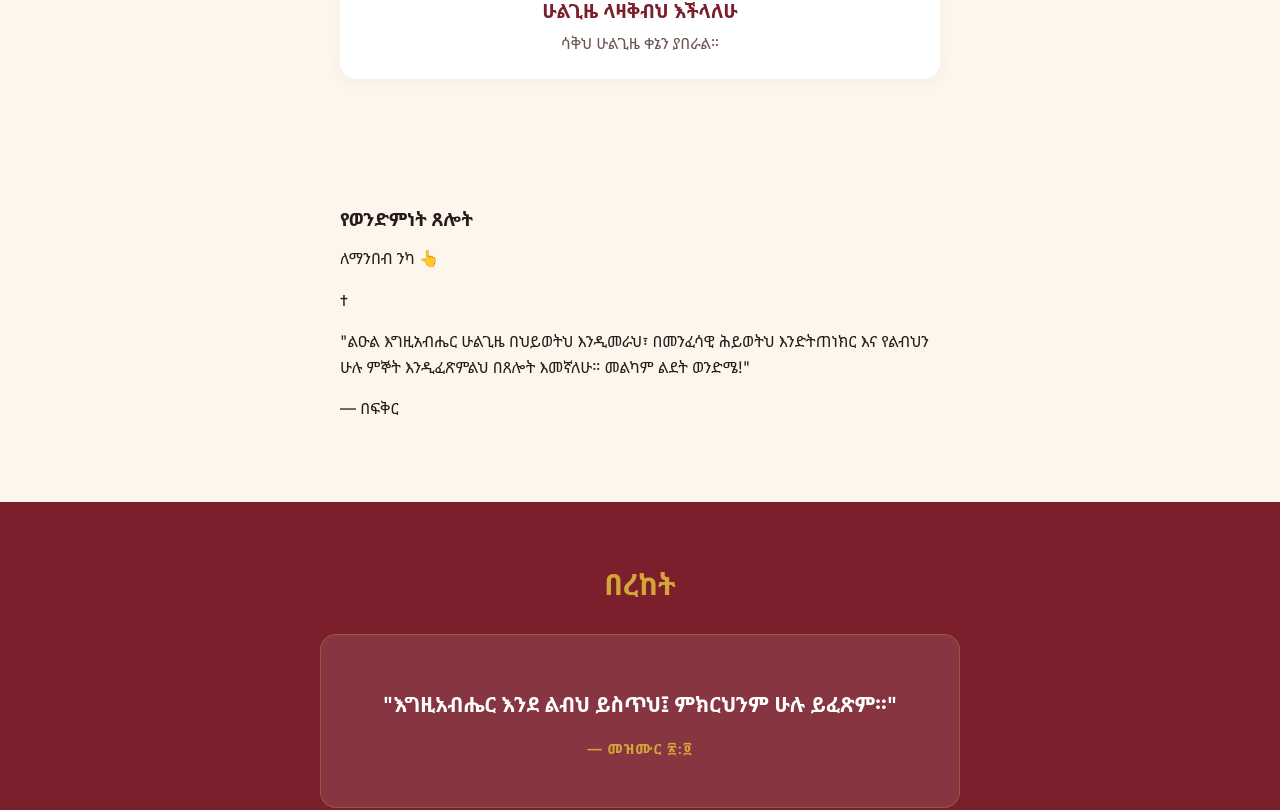
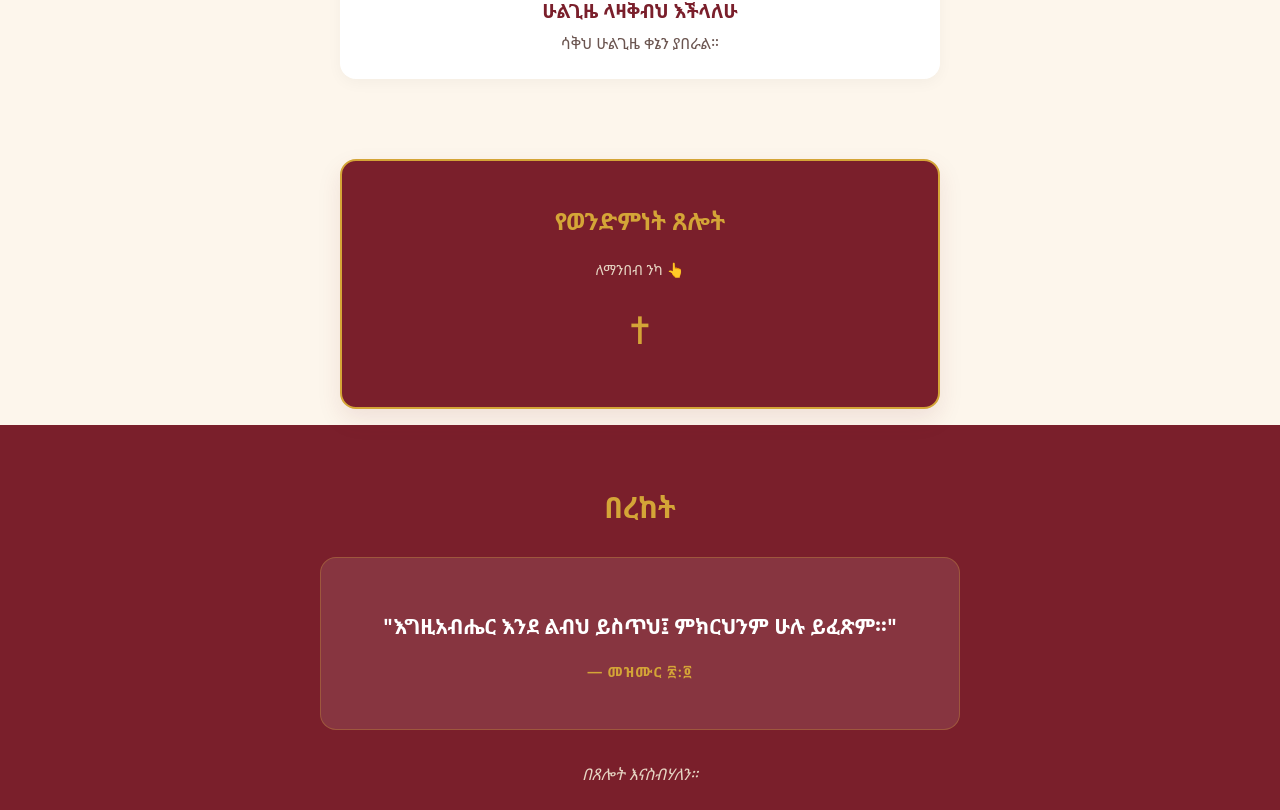
Before and after one commit to singiten/verse, a React (Vite) app: page / in a window 1280 px wide. Shown: the part 1596-2406 px from the top of the page. Built offline with nearby package versions, Linux system fonts and the light colour scheme.

Commit message:
Add card animations and flip card effect; remove wishes
Added global card animations and a flip card effect for prayer sections. Removed the wishes section and adjusted related styles.

```diff
--- a/src/styles/sections.css
+++ b/src/styles/sections.css
@@ -3,6 +3,7 @@ section {
   max-width: var(--maxw);
   margin: 0 auto;
 }
+
 /* Language Toggle */
 .lang-toggle {
   position: fixed;
@@ -82,6 +83,7 @@ section {
   from { opacity: 0; transform: translateY(10px); }
   to { opacity: 1; transform: translateY(0); }
 }
+
 /* Shared Section Styles */
 .section-container {
   padding: 4rem 1.25rem;
@@ -97,6 +99,28 @@ section {
 
 .text-center {
   text-align: center;
+}
+
+/* =========================================
+   NEW: Global Card Animations (Pop & Float)
+   ========================================= */
+.card, .reason-card, .favorite-verse-card, .gallery-item {
+  animation: floatUp 0.6s ease-out forwards;
+}
+
+/* Make them bounce gently when hovered/idle */
+.card:hover, .reason-card:hover, .favorite-verse-card:hover {
+  animation: gentleFloat 3s ease-in-out infinite;
+}
+
+@keyframes floatUp {
+  0% { opacity: 0; transform: translateY(30px); }
+  100% { opacity: 1; transform: translateY(0); }
+}
+
+@keyframes gentleFloat {
+  0%, 100% { transform: translateY(0); }
+  50% { transform: translateY(-5px); }
 }
 
 /* Message Section */
@@ -124,6 +148,132 @@ section {
   color: var(--maroon);
   font-size: 1.1rem;
   text-align: right;
+}
+
+/* Sibling Reasons Section */
+.reasons-section {
+  background-color: var(--cream);
+  padding-top: 1rem; /* Pull it closer to the message */
+}
+
+.reasons-grid {
+  display: grid;
+  gap: 1rem;
+  margin-top: 1.5rem;
+}
+
+.reason-card {
+  background: white;
+  padding: 1.5rem;
+  border-radius: var(--radius);
+  text-align: center;
+  box-shadow: 0 4px 15px rgba(0, 0, 0, 0.04);
+  border-top: 4px solid var(--gold);
+}
+
+.reason-title {
+  font-size: 1.2rem;
+  color: var(--maroon);
+  margin-bottom: 0.5rem;
+}
+
+.reason-desc {
+  font-size: 1rem;
+  color: var(--muted);
+  margin: 0;
+  line-height: 1.5;
+}
+
+/* =========================================
+   NEW: Sibling Prayer Flip Card
+   ========================================= */
+.prayer-section {
+  background-color: var(--cream);
+  padding-top: 1rem;
+  padding-bottom: 1rem;
+}
+
+.flip-card {
+  background-color: transparent;
+  width: 100%;
+  height: 250px; /* Slightly taller to fit text */
+  perspective: 1000px; /* Gives the 3D effect */
+  cursor: pointer;
+}
+
+.flip-card-inner {
+  position: relative;
+  width: 100%;
+  height: 100%;
+  text-align: center;
+  transition: transform 0.8s;
+  transform-style: preserve-3d;
+}
+
+/* The flip happens here */
+.flip-card.flipped .flip-card-inner {
+  transform: rotateY(180deg);
+}
+
+.flip-card-front, .flip-card-back {
+  position: absolute;
+  width: 100%;
+  height: 100%;
+  -webkit-backface-visibility: hidden; /* Safari */
+  backface-visibility: hidden;
+  border-radius: var(--radius);
+  display: flex;
+  flex-direction: column;
+  align-items: center;
+  justify-content: center;
+  padding: 1.5rem;
+  box-shadow: 0 10px 25px rgba(122, 31, 43, 0.1);
+}
+
+/* Front Styling */
+.flip-card-front {
+  background: var(--maroon);
+  color: white;
+  border: 2px solid var(--gold);
+}
+
+.prayer-title {
+  color: var(--gold);
+  font-size: 1.5rem;
+  margin-bottom: 0.5rem;
+}
+
+.tap-hint {
+  font-size: 0.9rem;
+  color: #e6d5c3;
+  margin-bottom: 1rem;
+}
+
+.cross-icon {
+  font-size: 2.5rem;
+  color: var(--gold);
+}
+
+/* Back Styling */
+.flip-card-back {
+  background: white;
+  color: var(--ink);
+  transform: rotateY(180deg);
+  border: 2px solid var(--gold);
+}
+
+.prayer-text {
+  font-size: 1.1rem;
+  line-height: 1.6;
+  font-weight: 600;
+  color: var(--maroon);
+  margin-bottom: 1rem;
+}
+
+.prayer-sign {
+  font-size: 0.9rem;
+  color: var(--muted);
+  font-style: italic;
 }
 
 /* Blessing Section */
@@ -171,6 +321,7 @@ section {
   color: #e6d5c3;
   font-style: italic;
 }
+
 /* Gallery Section */
 .gallery-scroll {
   display: flex;
@@ -208,88 +359,6 @@ section {
   background: white;
 }
 
-/* Wishes Section */
-.wishes-section {
-  background-color: #f7ece1;
-}
-
-.wishes-list {
-  display: flex;
-  flex-direction: column;
-  gap: 1rem;
-  margin-bottom: 2rem;
-}
-
-.wish-card {
-  background: white;
-  padding: 1.25rem;
-  border-radius: var(--radius);
-  border-left: 4px solid var(--gold);
-  box-shadow: 0 4px 10px rgba(0,0,0,0.05);
-}
-
-.wish-text {
-  margin: 0 0 0.5rem 0;
-  font-size: 1.05rem;
-  font-style: italic;
-}
-
-.wish-author {
-  margin: 0;
-  font-weight: 700;
-  color: var(--maroon);
-  font-size: 0.9rem;
-  text-align: right;
-}
-
-.wish-form-card {
-  margin-top: 2rem;
-}
-
-.input-group {
-  margin-bottom: 1rem;
-  display: flex;
-  flex-direction: column;
-  text-align: left;
-}
-
-.input-group label {
-  font-size: 0.9rem;
-  font-weight: 600;
-  color: var(--muted);
-  margin-bottom: 0.4rem;
-}
-
-.input-group input,
-.input-group textarea {
-  width: 100%;
-  padding: 0.8rem;
-  border: 1px solid #ddd;
-  border-radius: 8px;
-  font-family: inherit;
-  font-size: 1rem;
-  background: #fafafa;
-}
-
-.input-group input:focus,
-.input-group textarea:focus {
-  outline: none;
-  border-color: var(--maroon);
-  background: white;
-}
-
-.full-width {
-  width: 100%;
-  margin-top: 0.5rem;
-}
-
-.success-msg {
-  color: green;
-  text-align: center;
-  margin-top: 1rem;
-  font-size: 0.9rem;
-  font-weight: 600;
-}
 /* Verses Section */
 .verses-section {
   background-color: var(--cream);
@@ -333,7 +402,8 @@ section {
   color: var(--gold);
   font-size: 0.95rem;
 }
-/* Music Player Section */
+
+/* Fun Section (Music & Candle) */
 .music-player {
   display: flex;
   flex-direction: column;
@@ -410,36 +480,3 @@ section {
 @keyframes spin {
   100% { transform: rotate(360deg); }
 }
-/* Sibling Reasons Section */
-.reasons-section {
-  background-color: var(--cream);
-  padding-top: 1rem; /* Pull it closer to the message */
-}
-
-.reasons-grid {
-  display: grid;
-  gap: 1rem;
-  margin-top: 1.5rem;
-}
-
-.reason-card {
-  background: white;
-  padding: 1.5rem;
-  border-radius: var(--radius);
-  text-align: center;
-  box-shadow: 0 4px 15px rgba(0, 0, 0, 0.04);
-  border-top: 4px solid var(--gold);
-}
-
-.reason-title {
-  font-size: 1.2rem;
-  color: var(--maroon);
-  margin-bottom: 0.5rem;
-}
-
-.reason-desc {
-  font-size: 1rem;
-  color: var(--muted);
-  margin: 0;
-  line-height: 1.5;
-}
```
